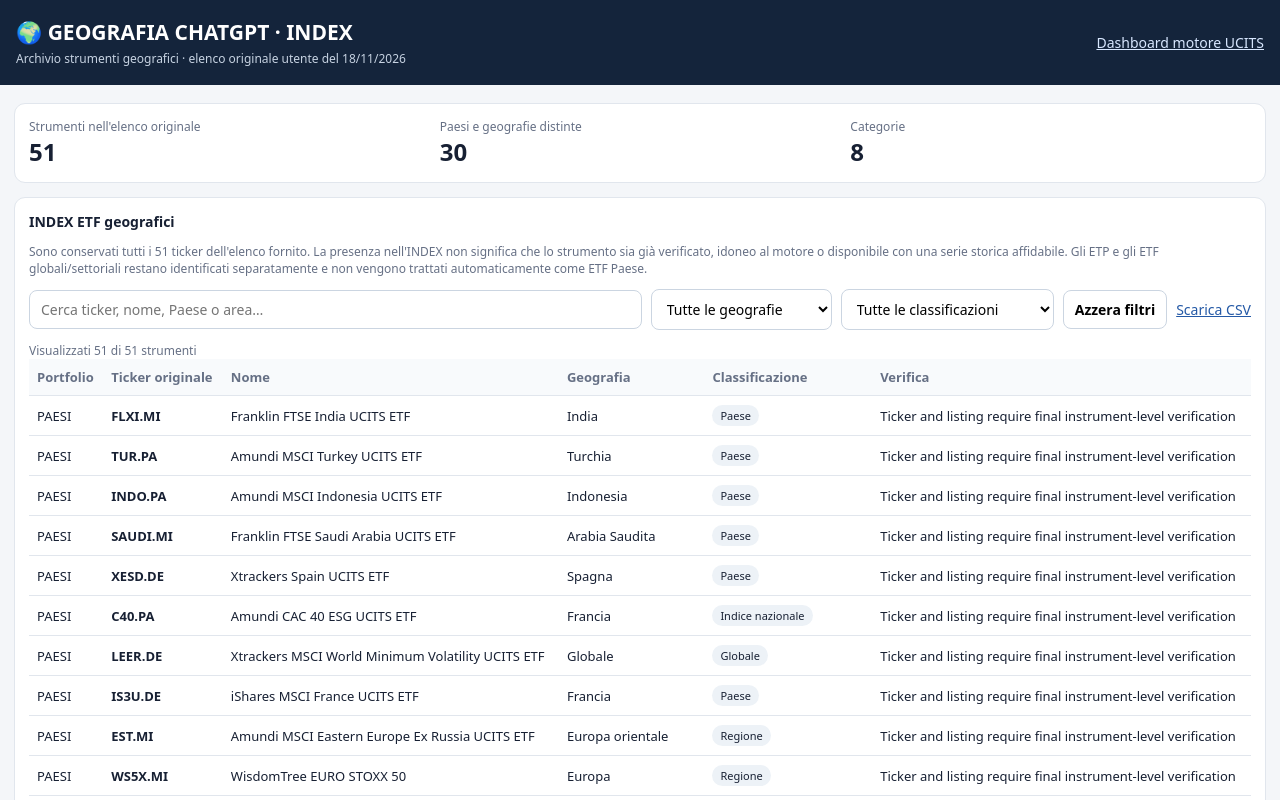
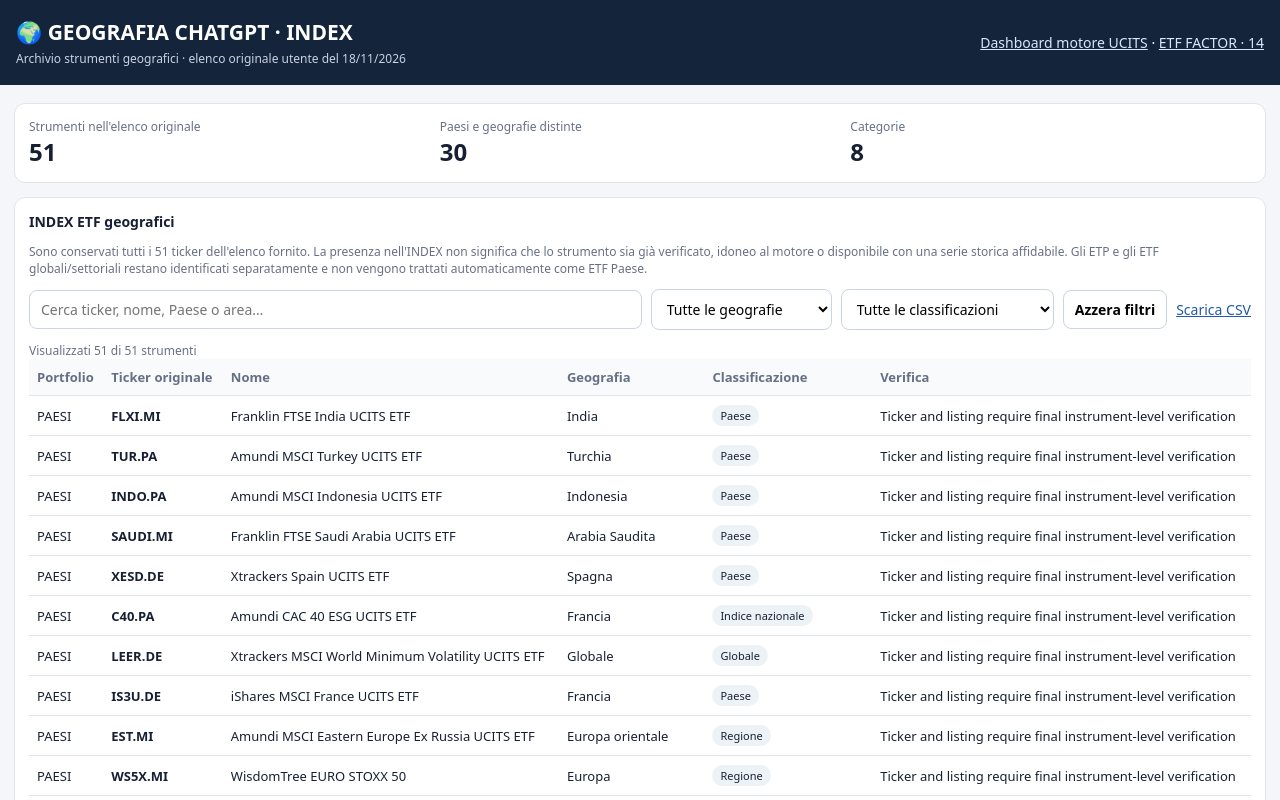
Before and after one commit to Giorgiogoldoni/geografiachatgpt, a plain HTML site: page index-etf.html in a window 1280 px wide. Shown: the top 800 px of the page. Drawn offline with Linux system fonts and the light colour scheme.

Commit message:
Link factor ETF catalogue from main INDEX

```diff
--- a/index-etf.html
+++ b/index-etf.html
@@ -12,7 +12,7 @@ main{max-width:1320px;margin:18px auto;padding:0 14px}.card{background:#fff;bord
 .scroll{overflow:auto}table{border-collapse:collapse;width:100%;font-size:13px}th,td{text-align:left;padding:9px 8px;border-bottom:1px solid var(--line);white-space:nowrap}th{position:sticky;top:0;background:#f8fafc;color:var(--muted)}tbody tr:hover{background:#f8fbff}.pill{display:inline-block;background:#edf2f7;border-radius:20px;padding:3px 8px;font-size:11px}
 @media(max-width:700px){.metrics{grid-template-columns:1fr 1fr}header{padding:14px}td,th{padding:8px 6px;font-size:12px}}
 </style></head><body>
-<header><div><h1>🌍 GEOGRAFIA CHATGPT · INDEX</h1><div class="sub">Archivio strumenti geografici · elenco originale utente del 18/11/2026</div></div><nav><a class="headlink" href="./">Dashboard motore UCITS</a></nav></header>
+<header><div><h1>🌍 GEOGRAFIA CHATGPT · INDEX</h1><div class="sub">Archivio strumenti geografici · elenco originale utente del 18/11/2026</div></div><nav><a class="headlink" href="./">Dashboard motore UCITS</a> · <a class="headlink" href="./factor-etf.html">ETF FACTOR · 14</a></nav></header>
 <main>
 <section class="card"><div class="metrics"><div><div class="muted">Strumenti nell'elenco originale</div><div class="metric" id="count">51</div></div><div><div class="muted">Paesi e geografie distinte</div><div class="metric" id="geos">—</div></div><div><div class="muted">Categorie</div><div class="metric" id="classes">—</div></div></div></section>
 <section class="card"><b>INDEX ETF geografici</b><p class="muted">Sono conservati tutti i 51 ticker dell'elenco fornito. La presenza nell'INDEX non significa che lo strumento sia già verificato, idoneo al motore o disponibile con una serie storica affidabile. Gli ETP e gli ETF globali/settoriali restano identificati separatamente e non vengono trattati automaticamente come ETF Paese.</p>
```
